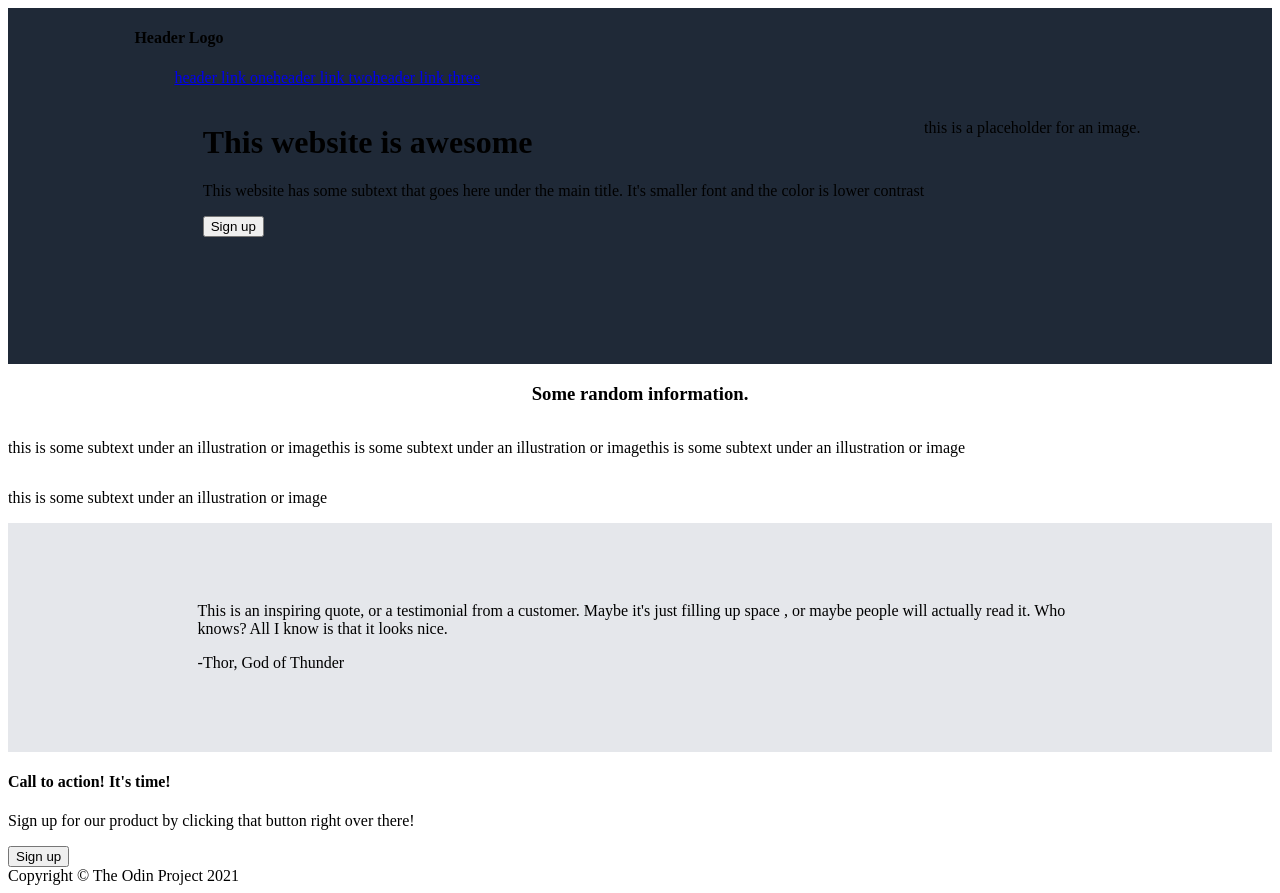
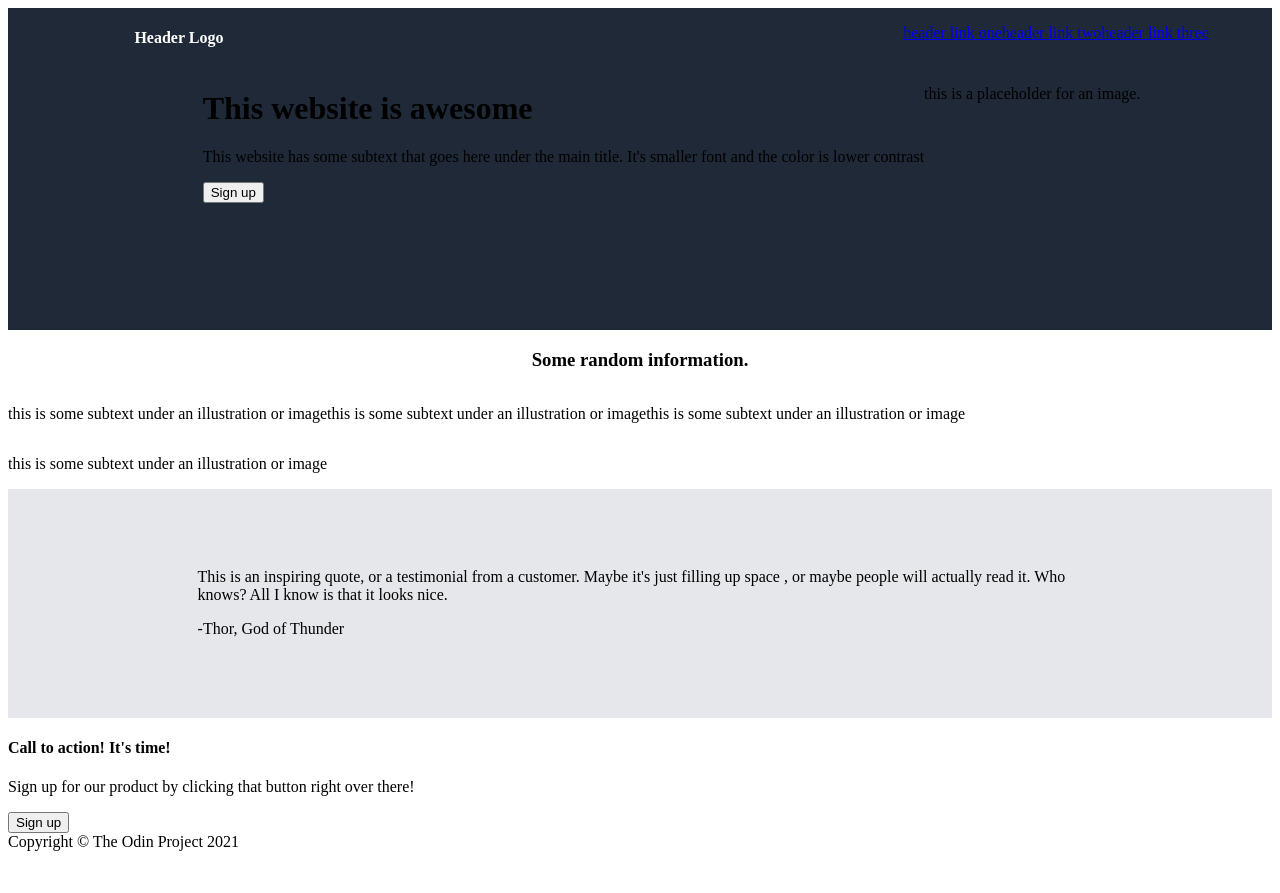
Before and after one commit to prajwalpaudel/project-landing-page, a plain HTML site: page index.html in a window 1280 px wide. After the commit the page ends 859 px from the top, so only its background shows below. Drawn offline with Linux system fonts and the light colour scheme.

Commit message:
Title line flex and spacing Add the spacing of the header logo and links.

```diff
--- a/style.css
+++ b/style.css
@@ -12,7 +12,13 @@ body {
 ul{
     display:flex;
     list-style:none;
-    color:white;
+
+
+}
+.headertitle {
+    display: flex;
+    justify-content: space-between;
+    color: white;
 
 }
 .fullheader{
```
